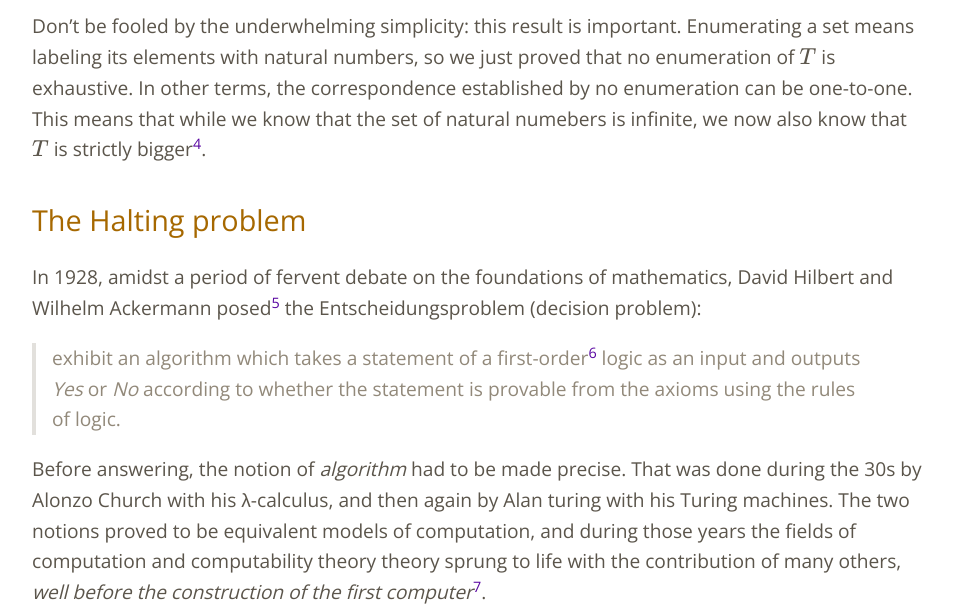
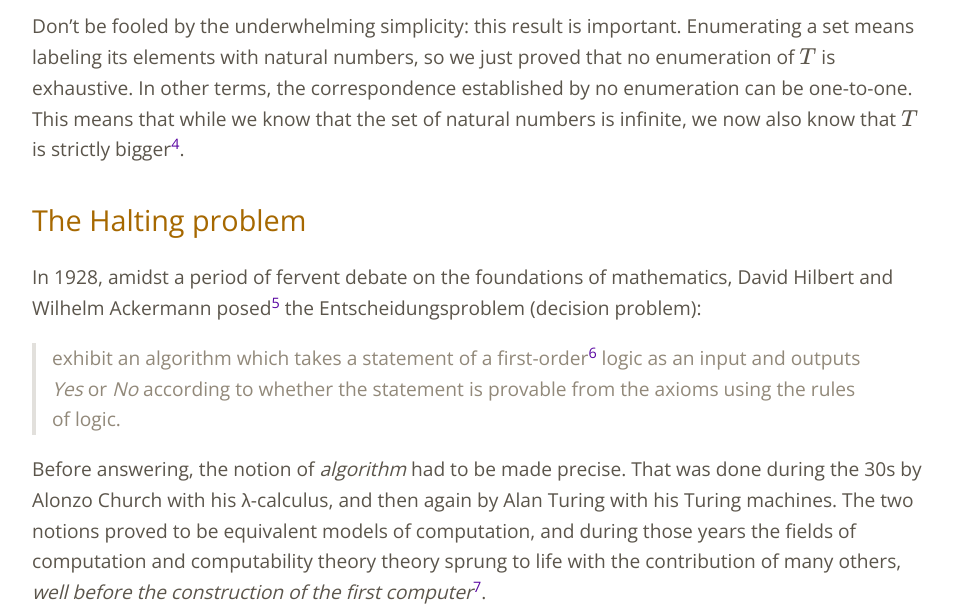
Before and after one commit to paolobrasolin/blog, a Jekyll site: the page built from _posts/2020-12-05-on-diagonal-arguments.md, in a window 1280 px wide and 900 px high, scrolled down 1032 px. Shown: the part 217-823 px from the top of the window, without its empty margins (160-1113 px from the left). Built offline with Jekyll 4.4.1, drawn with Linux system fonts in a browser that asks for light colours; nearby versions of some CDN libraries; our own code applies the rules of GitHub Pages for plain Markdown files; some of the changed text lies outside the part shown.

Commit message:
Spell check On diagonal arguments

```diff
--- a/_posts/2020-12-05-on-diagonal-arguments.md
+++ b/_posts/2020-12-05-on-diagonal-arguments.md
@@ -48,7 +48,7 @@ Hence, $s$ cannot occur in the sequence. $\blacksquare$
 Don't be fooled by the underwhelming simplicity: this result is important.
 Enumerating a set means labeling its elements with natural numbers, so we just proved that no enumeration of $T$ is exhaustive.
 In other terms, the correspondence established by no enumeration can be one-to-one.
-This means that while we know that the set of natural numebers is infinite, we now also know that $T$ is strictly bigger[^cardinality].
+This means that while we know that the set of natural numbers is infinite, we now also know that $T$ is strictly bigger[^cardinality].
 
 [^cardinality]: The notion of _set size_ is made precise by the definition of _cardinality_, which you won't regret looking up.
 
```
Also changed, not shown: other parts of _posts/2020-12-05-on-diagonal-arguments.md (+6 -6 lines).
